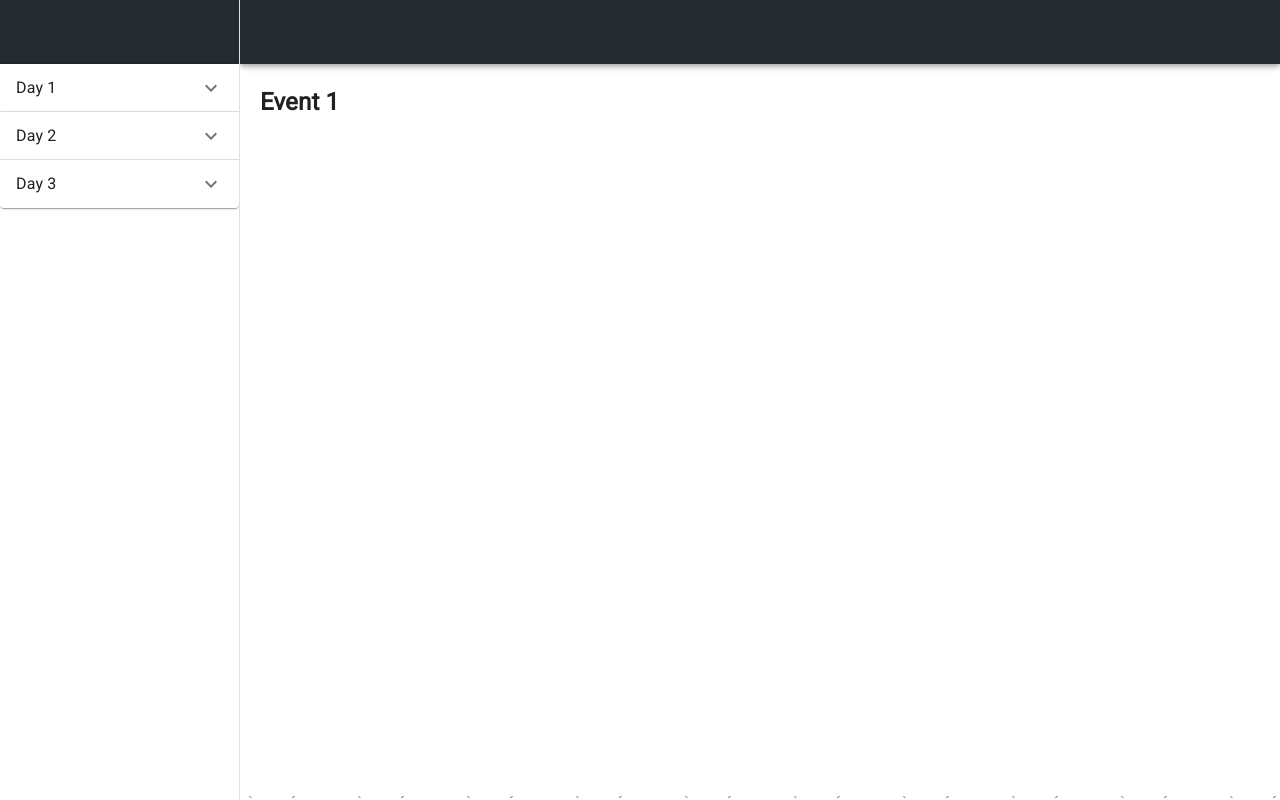
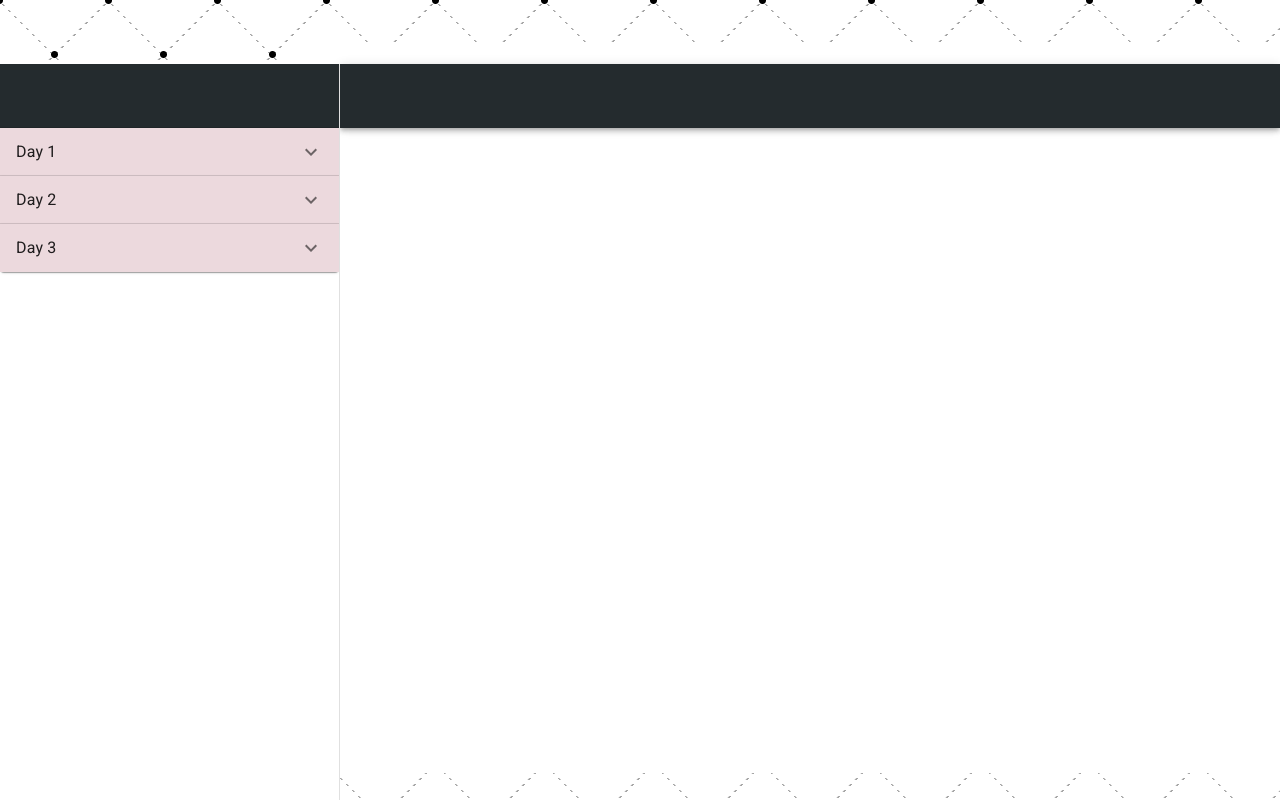
Before and after one commit to karthikeya-io/wadla, a React (Create React App) app: page /event in a window 1280 px wide. Built offline with nearby package versions, Linux system fonts and the light colour scheme.

Commit message:
prettier formatting and minor changes

```diff
--- a/src/components/Player.jsx
+++ b/src/components/Player.jsx
@@ -1,44 +1,53 @@
-import React from 'react'
-import YouTube from 'react-youtube'
-import { useParams } from 'react-router-dom'
-import { EventList } from './../EventList'
-import { Box } from '@mui/material'
-
+import React from "react";
+import YouTube from "react-youtube";
+import { useParams } from "react-router-dom";
+import { EventList } from "./../EventList";
+import { Box } from "@mui/material";
 
 const Player = ({ videoId }) => {
   let { eventid, dayid } = useParams();
-    if(!eventid){eventid=EventList[0].id; dayid=EventList[0].days[0].id}
-    const obj1 = EventList.find(o => o.id === parseInt(eventid));
-    const obj = obj1.days.find(o => o.id === parseInt(dayid));
+  if (!eventid) {
+    eventid = EventList[0].id;
+    dayid = EventList[0].days[0].id;
+  }
+  const obj1 = EventList.find((o) => o.id === parseInt(eventid));
+  const obj = obj1.days.find((o) => o.id === parseInt(dayid));
   const opts = {
-        height: '550',
-        width: '900',
+    height: "500",
+    width: "100%",
     playerVars: {
-            autoplay: 1
+      autoplay: 1,
     },
   };
   const getVideoId = (videoLink) => {
     const url = new URL(videoLink);
     const searchParams = new URLSearchParams(url.search);
-        return searchParams.get('v') || null;
+    return searchParams.get("v") || null;
   };
 
   const vid = getVideoId(obj.videoId);
   console.log(vid);
-    return (
-        vid ? <Box sx={{
+  return vid ? (
+    <Box
+      sx={{
         display: "flex",
         flexDirection: "column",
-            width: "100%",
+        width: {
+          xs: "100%",
+          md: "100%",
+        },
         margin: "0",
-            paddingLeft: "20px",
+        padding: "20px",
         height: "91vh",
-            background:"white",
-            }}>
+        background: "white",
+      }}
+    >
       <h2>{obj.name}</h2>
       <YouTube videoId={vid} opts={opts} />
-        </Box> : <h1>Select an event to play a video.</h1>
-    )
-}
+    </Box>
+  ) : (
+    <h1>Select an event to play a video.</h1>
+  );
+};
 
-export default Player
+export default Player;
--- a/src/pages/RecordingsPage.jsx
+++ b/src/pages/RecordingsPage.jsx
@@ -1,29 +1,29 @@
-import * as React from 'react';
-import PropTypes from 'prop-types';
-import AppBar from '@mui/material/AppBar';
-import Box from '@mui/material/Box';
-import CssBaseline from '@mui/material/CssBaseline';
-import Drawer from '@mui/material/Drawer';
-import IconButton from '@mui/material/IconButton';
-import List from '@mui/material/List';
-import ListItem from '@mui/material/ListItem';
-import ListItemButton from '@mui/material/ListItemButton';
-import ListItemText from '@mui/material/ListItemText';
+import * as React from "react";
+import PropTypes from "prop-types";
+import AppBar from "@mui/material/AppBar";
+import Box from "@mui/material/Box";
+import CssBaseline from "@mui/material/CssBaseline";
+import Drawer from "@mui/material/Drawer";
+import IconButton from "@mui/material/IconButton";
+import List from "@mui/material/List";
+import ListItem from "@mui/material/ListItem";
+import ListItemButton from "@mui/material/ListItemButton";
+import ListItemText from "@mui/material/ListItemText";
 import Accordion from "@mui/material/Accordion";
 import AccordionSummary from "@mui/material/AccordionSummary";
 import AccordionDetails from "@mui/material/AccordionDetails";
 import Typography from "@mui/material/Typography";
 import ExpandMoreIcon from "@mui/icons-material/ExpandMore";
-import MenuIcon from '@mui/icons-material/Menu';
-import Toolbar from '@mui/material/Toolbar';
-import { EventList } from './../EventList';
-import { BrowserRouter as Router, Route, Routes, Link } from 'react-router-dom';
-import Player from './../components/Player';
-import { useParams, useNavigate } from 'react-router-dom';
+import MenuIcon from "@mui/icons-material/Menu";
+import Toolbar from "@mui/material/Toolbar";
+import { EventList } from "./../EventList";
+import { BrowserRouter as Router, Route, Routes, Link } from "react-router-dom";
+import Player from "./../components/Player";
+import { useParams, useNavigate } from "react-router-dom";
 
-const drawerWidth = 240;
+const drawerWidth = 340;
 
-function App(props) {
+function RecordingsPage(props) {
   const navigate = useNavigate();
   // const {id} = useParams();
   const { window } = props;
@@ -34,7 +34,7 @@ function App(props) {
   };
 
   const drawer = (
-        <div >
+    <div>
       <Toolbar sx={{ bgcolor: "#242B2E" }} />
       {EventList.map((item) => (
         <Accordion key={item.id}>
@@ -42,6 +42,9 @@ function App(props) {
             expandIcon={<ExpandMoreIcon />}
             aria-controls="panel1a-content"
             id="panel1a-header"
+            sx={{
+              bgcolor: "#ecd9dd",
+            }}
           >
             <Typography>{item.title}</Typography>
           </AccordionSummary>
@@ -51,7 +54,16 @@ function App(props) {
                 <ListItem key={x.id} disablePadding>
                   <ListItemButton>
                     {/* <ListItemText primary={x.title} onClick={navigate(`/event/${x.id}`)} /> */}
-                                        <Link to={`/event/${item.id}/${x.id}`} style={{ width: "100%", textDecoration: "none", color: "inherit" }}><ListItemText primary={x.name} /></Link>
+                    <Link
+                      to={`/event/${item.id}/${x.id}`}
+                      style={{
+                        width: "100%",
+                        textDecoration: "none",
+                        color: "inherit",
+                      }}
+                    >
+                      <ListItemText primary={x.name} />
+                    </Link>
                   </ListItemButton>
                 </ListItem>
               ))}
@@ -62,16 +74,27 @@ function App(props) {
     </div>
   );
 
-    const container = window !== undefined ? () => window().document.body : undefined;
+  const container =
+    window !== undefined ? () => window().document.body : undefined;
 
   return (
-
-        <Box sx={{ display: 'flex' }}>
+    <Box
+      sx={{
+        display: "flex",
+        width: {
+          sx: "100%",
+        },
+        overflow: "hidden",
+      }}
+    >
       <CssBaseline />
       <AppBar
         position="fixed"
         sx={{
-                    width: { sm: `calc(100% - ${drawerWidth}px)` },
+          marginTop: "64px",
+          width: {
+            sm: `calc(100% - ${drawerWidth}px)`,
+          },
           ml: { sm: `${drawerWidth}px` },
         }}
       >
@@ -81,7 +104,7 @@ function App(props) {
             aria-label="open drawer"
             edge="start"
             onClick={handleDrawerToggle}
-                        sx={{ mr: 2, display: { sm: 'none' } }}
+            sx={{ mr: 2, display: { sm: "none" } }}
           >
             <MenuIcon />
           </IconButton>
@@ -89,7 +112,10 @@ function App(props) {
       </AppBar>
       <Box
         component="nav"
-                sx={{ width: { sm: drawerWidth }, flexShrink: { sm: 0 } }}
+        sx={{
+          width: { sm: drawerWidth },
+          flexShrink: { sm: 0 },
+        }}
         aria-label="mailbox folders"
       >
         {/* The implementation can be swapped with js to avoid SEO duplication of links. */}
@@ -102,8 +128,11 @@ function App(props) {
             keepMounted: true, // Better open performance on mobile.
           }}
           sx={{
-                        display: { xs: 'block', sm: 'none' },
-                        '& .MuiDrawer-paper': { boxSizing: 'border-box', width: drawerWidth },
+            display: { xs: "block", sm: "none" },
+            "& .MuiDrawer-paper": {
+              boxSizing: "border-box",
+              width: drawerWidth,
+            },
           }}
         >
           {drawer}
@@ -111,8 +140,12 @@ function App(props) {
         <Drawer
           variant="permanent"
           sx={{
-                        display: { xs: 'none', sm: 'block' },
-                        '& .MuiDrawer-paper': { boxSizing: 'border-box', width: drawerWidth },
+            display: { xs: "none", sm: "block" },
+            "& .MuiDrawer-paper": {
+              boxSizing: "border-box",
+              width: drawerWidth,
+              marginTop: "64px",
+            },
           }}
           open
         >
@@ -121,25 +154,28 @@ function App(props) {
       </Box>
       <Box
         component="main"
-                sx={{ flexGrow: 1, p: 3, width: { sm: `calc(100% - ${drawerWidth}px)`,
-                    margin: "0",
+        sx={{
+          flexGrow: 1,
+          p: 3,
+          width: {
+            sm: `calc(100% - ${drawerWidth}px)`,
+            margin: "45px 0 0 0",
             padding: "0",
-            } }}
+          },
+        }}
       >
-                <Toolbar />
+        {/* <Toolbar /> */}
         {/* <Routes>
                     <Route path="/event/:id" element={<Player />} />
                     </Routes> */}
         <Player />
-
       </Box>
     </Box>
-
   );
 }
 
-App.propTypes = {
+RecordingsPage.propTypes = {
   window: PropTypes.func,
 };
 
-export default App;
+export default RecordingsPage;
```
Lines whose indentation alone changed are shown as unchanged.
